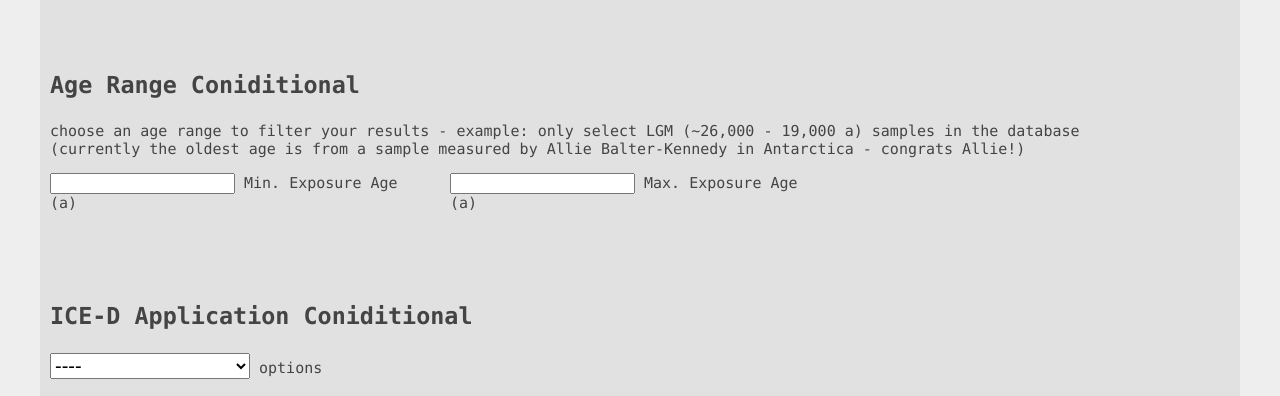
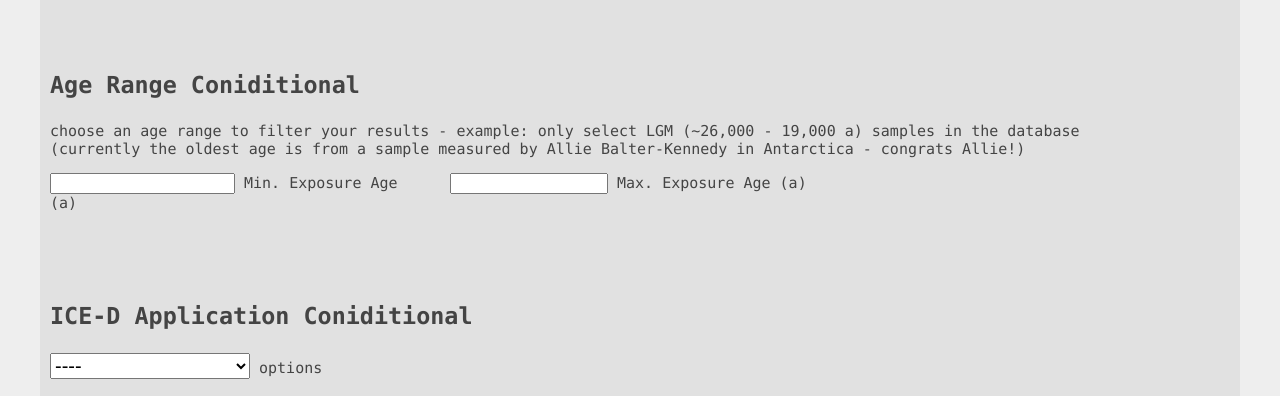
Before and after one commit to jtulenko/iced-x-radci-examples, a Flask app: page /askiced in a window 1280 px wide. Shown: the part 2813-3209 px from the top of the page. Run offline with Flask 3, Linux system fonts and the light colour scheme; some libraries are stand-ins or nearby versions.

Commit message:
ashwethwryhwteh

```diff
--- a/templates/askiced.html
+++ b/templates/askiced.html
@@ -365,7 +365,7 @@
             min="0"
             max="any"
             step="any"
-            width="50px">  Max. Exposure Age (a)</label><br><br>
+            style="width: 150px;">  Max. Exposure Age (a)</label><br><br>
         </td>
 
         <td style="text-align: left; vertical-align: top; padding: 0 10px;"> <!--style="border-right:1px solid #000;">-->
```
